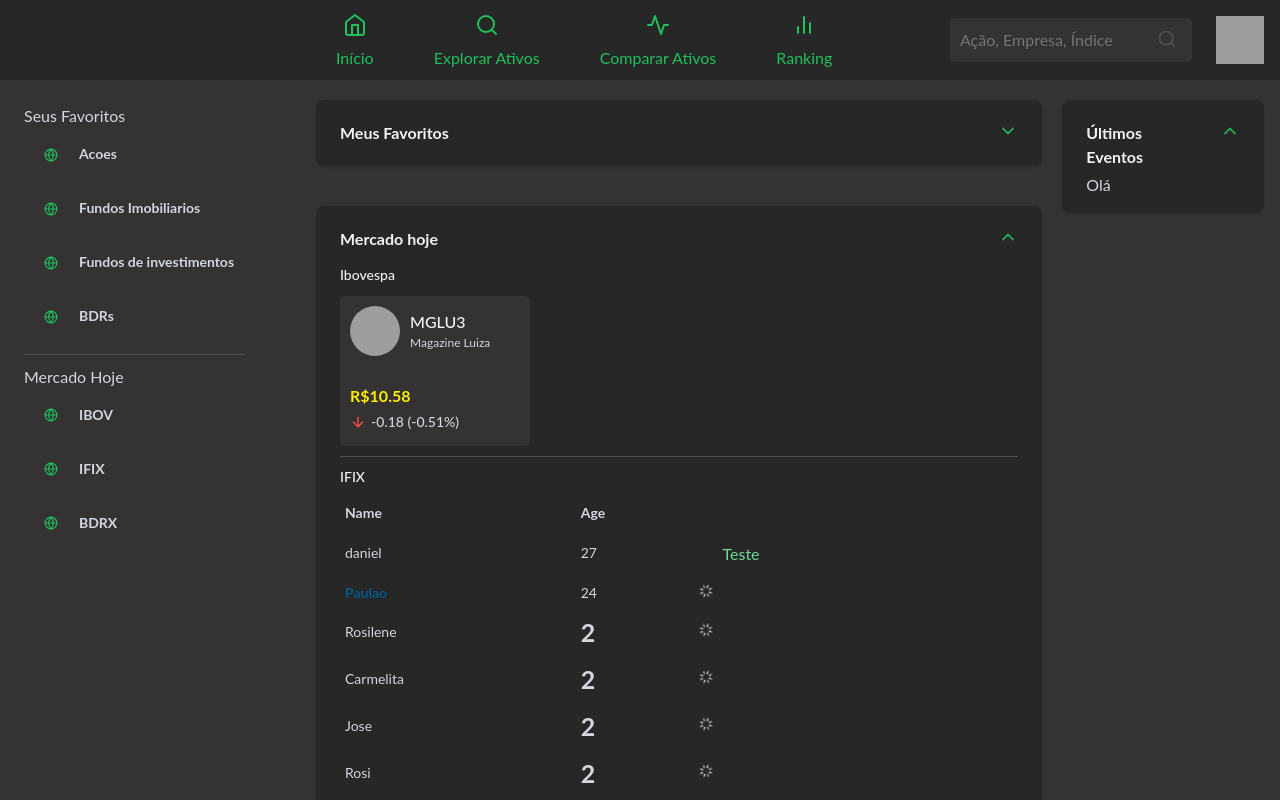
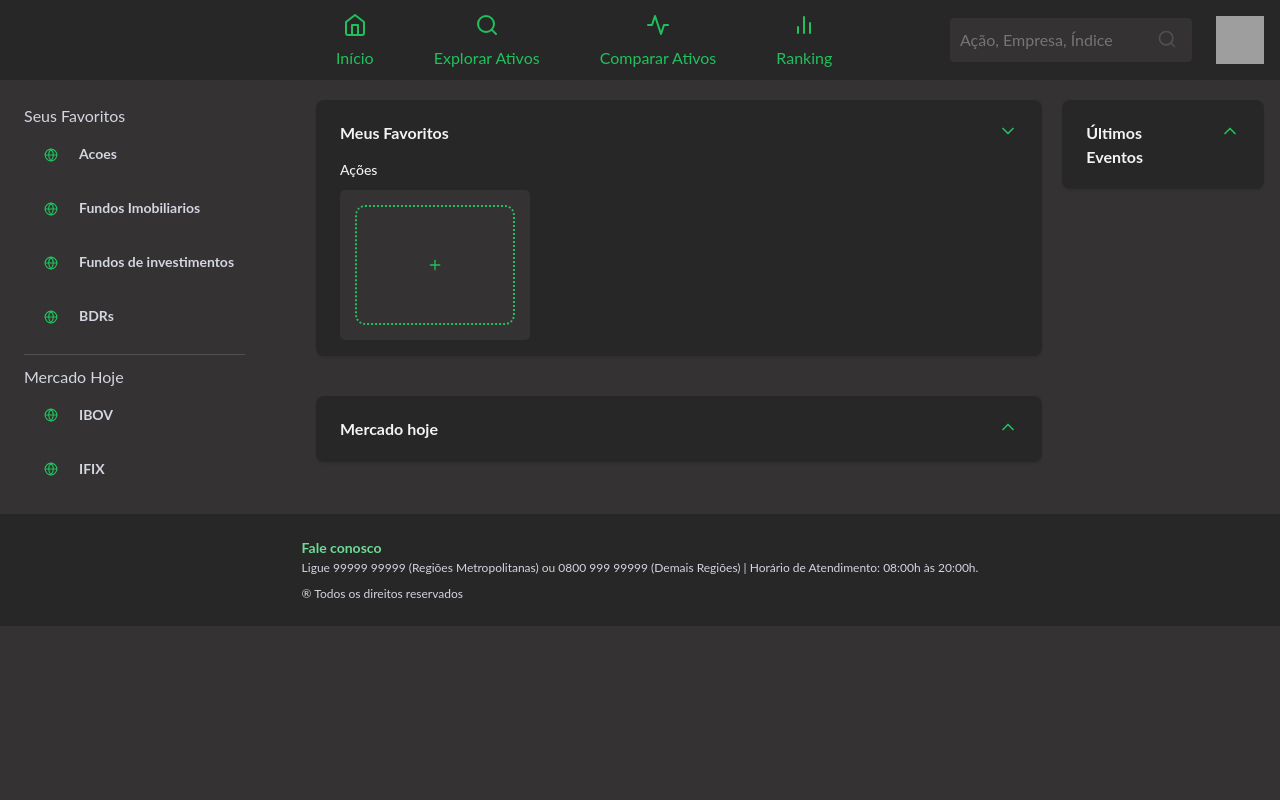
Before and after one commit to prisma-financeiro/prisma-frontend, a React (Create React App) app: page / in a window 1280 px wide. Both pictures are taken after a click on the icon 1008 px from the left and 131 px from the top of the page. Shown: the top 800 px of the page. Built offline with nearby package versions, Linux system fonts and the light colour scheme; grey boxes are pictures that could not be loaded.

Commit message:
improved table component

```diff
--- a/src/components/Card/index.tsx
+++ b/src/components/Card/index.tsx
@@ -31,10 +31,11 @@ const Card: React.FC<CardProps> = ({ title, size, children }) => {
           {toggled ? <FiChevronUp onClick={() => setToggle(!toggled)} /> : <FiChevronDown/>}
         </ButtonWrapper>
       </ContentHeader>
-      <CardBody
-        hidden={!toggled}>
-        {children}
-      </CardBody>
+      { !toggled && (
+        <CardBody>
+          {children}
+        </CardBody>
+      )}
     </AnimatedCard>
   )
 }
--- a/src/components/Card/styles.ts
+++ b/src/components/Card/styles.ts
@@ -59,5 +59,7 @@ export const ButtonWrapper = styled.div`
 
 export const CardBody = styled(motion.article)`
   ${({ theme }) => css`
+    display: flex;
+    flex-direction: column;
   `}
 `;
--- a/src/components/Table/index.tsx
+++ b/src/components/Table/index.tsx
@@ -29,23 +29,17 @@ const Table: React.FC<TableProps> = ({ tableHeader, tableData, numberOfRows, num
   }
 
   const getHeader = () => {
-    return tableHeader.map((key) => {
+    return (
+      <tr>
+        {tableHeader.map((key) => {
           return (
             <th key={key}>
               {key}
             </th>
           );
-    });
-  }
-
-  const RenderRow = (props: any) => {
-    return props.keys.map((key: any) => {
-      return (
-        <td key={props.data[key]}>
-          {renderContent(props.data[key])}
-        </td>
-      );
-    });
+        })}
+      </tr>
+    )
   }
 
  const getRowsData = () => {
@@ -54,18 +48,17 @@ const Table: React.FC<TableProps> = ({ tableHeader, tableData, numberOfRows, num
     return items.map((row, index)=>{
       return (
         <tr key={index}>
-          <RenderRow key={Math.random()} data={row} keys={keys}/>
+          { keys.map((key: any) => {
+              return (
+                <td key={row[key]}>
+                  {row[key]}
+                </td>
+              );
+            })
+          }
         </tr>
       );
     });
-  }
-
-  const renderContent = (content: any) => {
-    if (typeof content === 'string' || typeof content === 'number') {
-      return content;
-    } else {
-      return content as HTMLElement;
-    }
   }
 
   const generatePaginationButtons = () => {
@@ -119,16 +112,15 @@ const Table: React.FC<TableProps> = ({ tableHeader, tableData, numberOfRows, num
 
   return (
     <Container>
-      { isTableLoading ? <SpinnerContainer><Spinner /></SpinnerContainer> : (
+      { isTableLoading && <SpinnerContainer><Spinner /></SpinnerContainer> }
       <StyledTable showBottomBorder={showBottomBorder} >
         <thead>
-            <tr>{getHeader()}</tr>
+          { getHeader() }
         </thead>
         <tbody>
-            {getRowsData()}
+          { getRowsData() }
         </tbody>
       </StyledTable>
-      )}
       <Pagination>
         <PaginationNextPrevButton onClick={handlePreviousPage} key="previousButton">
           <FiChevronLeft />
--- a/src/components/Table/styles.ts
+++ b/src/components/Table/styles.ts
@@ -11,8 +11,9 @@ interface PaginationButtonProps extends ButtonHTMLAttributes<HTMLButtonElement>{
 
 export const Container = styled.div`
   ${({ theme }) => css`
-
-
+    height: 100%;
+    width: 100%;
+    position: relative;
   `}
 `;
 
@@ -23,7 +24,7 @@ export const StyledTable = styled.table<TableStylingProps>`
     width: 100%;
 
     thead {
-      font-size: ${theme.fontSizes.default}
+      font-size: ${theme.fontSizes.xlarge}
     }
 
     tbody {
@@ -66,6 +67,7 @@ export const PaginationButton = styled.button<PaginationButtonProps>`
   ${({ theme, isCurrentPage }) => css`
     margin: 0.5rem;
     height: 4rem;
+    min-width: 3rem;
     width: 4rem;
     cursor: pointer;
     border-radius: ${theme.radio.small};
@@ -82,18 +84,21 @@ export const PaginationNextPrevButton = styled.button`
     color: ${theme.colors.primary};
     background-color: transparent;
     cursor: pointer;
-    font-size: ${theme.fontSizes.xlarge}
+    font-size: ${theme.fontSizes.xlarge};
   `}
 `;
 
 export const SpinnerContainer = styled.div`
   ${({ theme }) => css`
+    position: absolute;
     border-radius: ${theme.radio.small};
     display: flex;
     justify-content: center;
     align-items: center;
-    height: 40rem;
+    height: 100%;
     width: 100%;
+    -webkit-backdrop-filter: blur(4px);
+    backdrop-filter: blur(4px);
     background-color: rgba(0, 0, 0, 0.1);
   `}
 `;
--- a/src/pages/Landing/MarketToday/index.tsx
+++ b/src/pages/Landing/MarketToday/index.tsx
@@ -1,7 +1,8 @@
 import React, { useState } from 'react';
 import {
   DataWrapper,
-  SubHeader
+  SubHeader,
+  TableWrapper
 } from './styles';
 
 import Card, { CardSizes } from '../../../components/Card';
@@ -25,21 +26,24 @@ const MarketToday = () => {
 
   const fakeTable = [
     {name: 'daniel', idade: 27, '#': <Button>Teste</Button> },
-    {name: <a href="www.google.com">Paulao</a>, idade: 24, "#": <Spinner key={Math.random()} />},
-    {name: 'Rosilene', idade: <h1>2</h1>, '#': <Spinner key={Math.random()}/>},
-    {name: 'Carmelita', idade: <h1>2</h1>, '#': <Spinner key={Math.random()}/>},
-    {name: 'Jose', idade: <h1>2</h1>, '#': <Spinner key={Math.random()}/>},
-    {name: 'Rosi', idade: <h1>2</h1>, '#': <Spinner key={Math.random()}/>},
-    {name: 'Miguelito', idade: <h1>2</h1>, '#': <Spinner key={Math.random()}/>},
-    {name: 'Bilano', idade: <h1>2</h1>, '#': <Spinner key={Math.random()}/>},
-    {name: 'Moises', idade: <h1>2</h1>, '#': <Spinner key={Math.random()}/>},
-    {name: 'Gerald', idade: <h1>2</h1>, '#': <Spinner key={Math.random()}/>},
+    {name: <a href="www.google.com">Paulao</a>, idade: 24, "#": <Button>Teste</Button>},
+    {name: 'Rosilene', idade: <h1>2</h1>, '#': <Button>Teste</Button>},
+    {name: 'Carmelita', idade: <h1>2</h1>, '#': <Button>Teste</Button>},
+    {name: 'Jose', idade: <h1>2</h1>, '#': <Button>Teste</Button>},
+    {name: 'Rosi', idade: <h1>2</h1>, '#': <Button>Teste</Button>},
+    {name: 'Miguelito', idade: <h1>2</h1>, '#': <Button>Teste</Button>},
+    {name: 'Bilano', idade: <h1>2</h1>, '#': <Button>Teste</Button>},
+    {name: 'Moises', idade: <h1>2</h1>, '#': <Button>Teste</Button>},
+    {name: 'Gerald', idade: <h1>2</h1>, '#': <Button>Teste</Button>},
   ]
 
   const handlePageChange = (pageNumber: number) => {
     //chamada para o backend aqui
     console.log(pageNumber);
-    setIsTableLoading(!isTableLoading);
+    setIsTableLoading(true);
+    setTimeout(() => {
+      setIsTableLoading(false);
+    }, 2000);
   }
 
   return (
@@ -74,7 +78,7 @@ const MarketToday = () => {
         tableData={fakeTable}
         numberOfRows={3}
         numberOfPages={5}
-        showBottomBorder={false}
+        showBottomBorder={true}
         onPageChange={(pageNumber) => handlePageChange(pageNumber)}
         isTableLoading={isTableLoading}>
 
--- a/src/pages/Landing/MarketToday/styles.ts
+++ b/src/pages/Landing/MarketToday/styles.ts
@@ -45,3 +45,8 @@ export const DataWrapper = styled.div`
   grid-gap: 2.1rem;
   grid-template-columns: 1fr 1fr;
 `;
+
+export const TableWrapper = styled.div`
+  height: 100%;
+  width: 100%;
+`;
```
Lines whose indentation alone changed are shown as unchanged.
